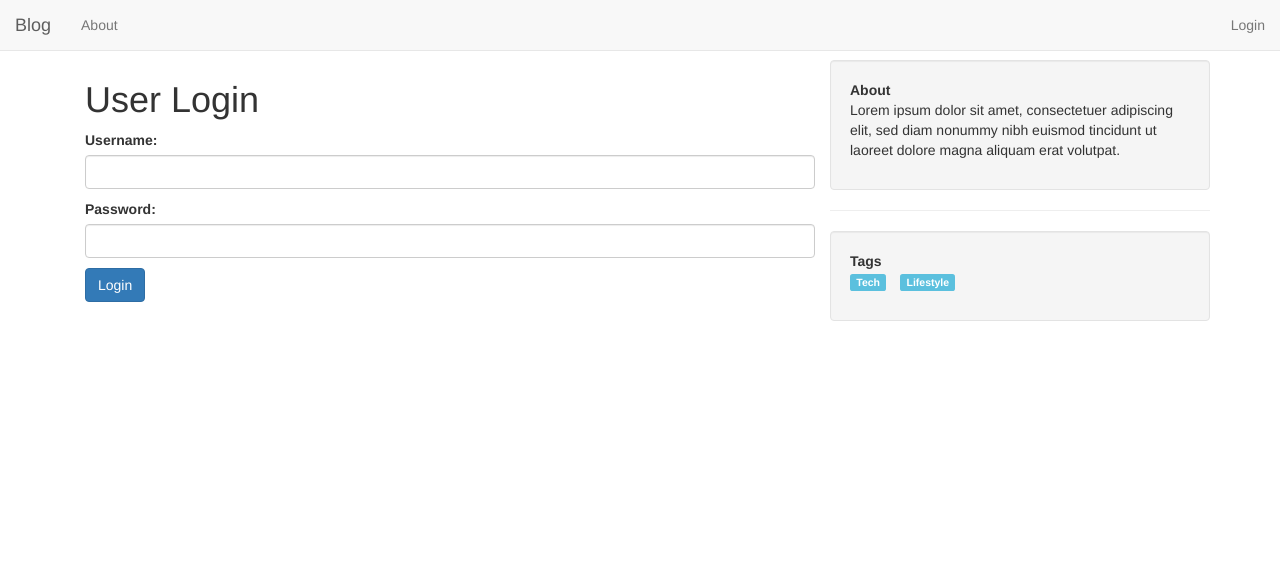
After one commit to rocity/dj-blog, a Django app: page /blog/login/ in a window 1280 px wide. The commit adds this page. Shown: the top 581 px of the page. Run offline with Django 3.2, Linux system fonts and the light colour scheme; some libraries are stand-ins or nearby versions.

Commit message:
Create user authentication

```diff
--- a/blog/forms.py
+++ b/blog/forms.py
@@ -25,3 +25,15 @@ class PostForm(forms.ModelForm):
                 }),
             'status': forms.Select(attrs={'class': 'form-control'}),
         }
+
+class LoginForm(forms.Form):
+    username = forms.CharField(widget=forms.TextInput(
+        attrs={
+            'class': 'form-control'
+        }
+        ))
+    password = forms.CharField(widget=forms.PasswordInput(
+        attrs={
+            'class': 'form-control'
+        }
+        ))
--- a/blog/templates/blog/includes/nav.html
+++ b/blog/templates/blog/includes/nav.html
@@ -23,8 +23,11 @@
                     <li>
                         <a href="{% url 'blog:profile' %}">Your Profile</a>
                     </li>
+                    <li>
+                        <a href="{% url 'blog:user_logout' %}">Log Out</a>
+                    </li>
                 {% else %}
-                    <li><a href="#">Login</a></li>
+                    <li><a href="{% url 'blog:user_login' %}">Login</a></li>
                 {% endif %}
             </ul>
         </div><!-- /.navbar-collapse -->
--- /dev/null
+++ b/blog/templates/blog/login.html
@@ -0,0 +1,24 @@
+{% load staticfiles %}
+{% include 'blog/includes/head.html' %}
+{% include 'blog/includes/nav.html' %}
+
+<div class="container">
+    <div class="col-sm-8">
+        <div class="row">
+            <div class="col-sm-12">
+                <h1>User Login</h1>
+            </div>
+            <div class="col-sm-12">
+                <form action="" method="post">
+                    {% csrf_token %}
+                    {{loginform.as_p}}
+                    <button class="btn btn-primary">Login</button>
+                </form>
+            </div>
+
+        </div>
+    </div>
+    {% include 'blog/includes/sidebar.html' %}
+</div>
+
+{% include 'blog/includes/foot.html' %}
--- a/blog/urls.py
+++ b/blog/urls.py
@@ -5,10 +5,11 @@ from . import views
 app_name = 'blog'
 urlpatterns = [
     url(r'^$', views.index, name='index'),
-    # ex: /polls/5/
     url(r'^(?P<post_id>[0-9]+)/$', views.view, name='view'),
     url(r'^profile/$', views.profile, name='profile'),
+    url(r'^comments/$', views.postcomments, name='postcomments'),
     url(r'^new/$', views.newpost, name='new'),
     url(r'^posts/tag/(?P<slug>[\w-]+)$', views.posts_by_tag, name='postsbytag'),
-
+    url(r'^login/$', views.user_login, name='user_login'),
+    url(r'^logout/$', views.user_logout, name='user_logout')
 ]
--- a/blog/views.py
+++ b/blog/views.py
@@ -1,9 +1,10 @@
 from django.shortcuts import render, get_object_or_404
-from django.http import HttpResponse
+from django.http import HttpResponse, HttpResponseRedirect
 from django.contrib.auth.models import User
+from django.contrib.auth import authenticate, login, logout
 
 from .models import Post, Comment
-from .forms import CommentForm, PostForm
+from .forms import CommentForm, PostForm, LoginForm
 
 # Create your views here.
 def index(request):
@@ -69,3 +70,23 @@ def posts_by_tag(request, slug):
         'posts': posts,
         'slug': slug
         })
+
+def user_login(request):
+    form = LoginForm()
+    if request.method == 'POST':
+        username = request.POST['username']
+        password = request.POST['password']
+        user = authenticate(username=username, password=password)
+        if user is not None:
+            if user.is_active:
+                login(request, user)
+                return HttpResponseRedirect('/blog')
+            else:
+                return HttpResponse('Your account is not activated')
+    else:
+        form = LoginForm()
+    return render(request, 'blog/login.html', {'loginform': form})
+
+def user_logout(request):
+    logout(request)
+    return HttpResponseRedirect('/blog')
--- a/djblog/urls.py
+++ b/djblog/urls.py
@@ -15,8 +15,10 @@ Including another URLconf
 """
 from django.conf.urls import include, url
 from django.contrib import admin
+from blog import views
 
 urlpatterns = [
+    url(r'^$', views.index, name='blogindex'),
     url(r'^admin/', admin.site.urls),
     url(r'^blog/', include('blog.urls')),
 ]
```
